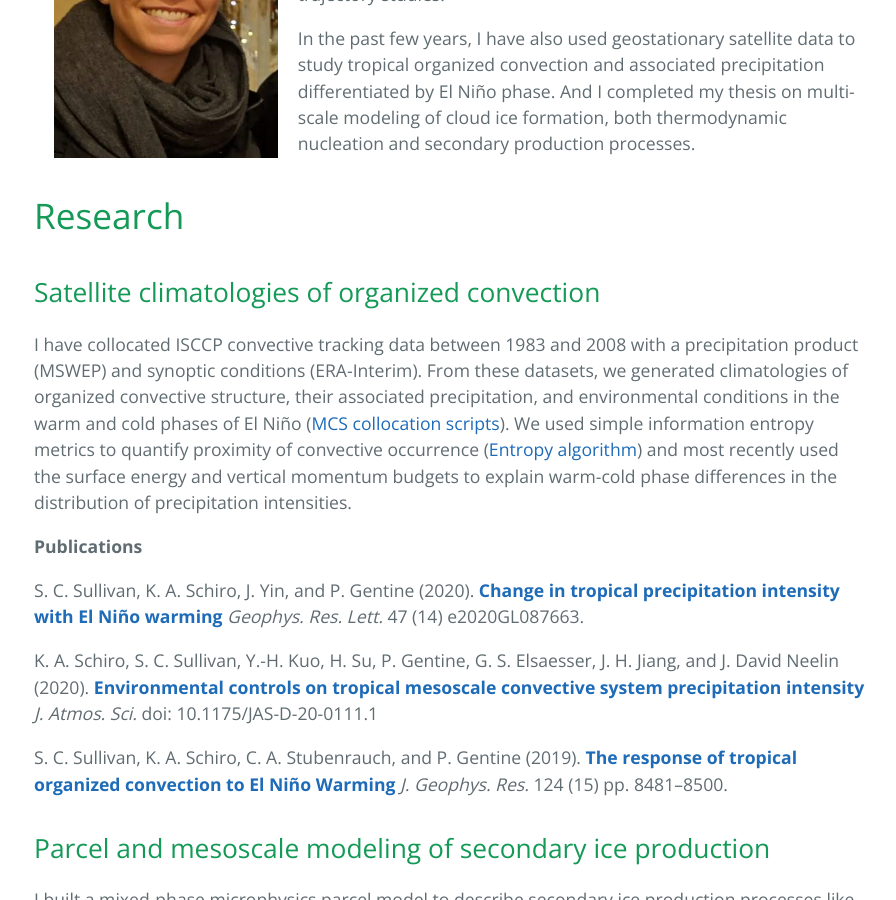
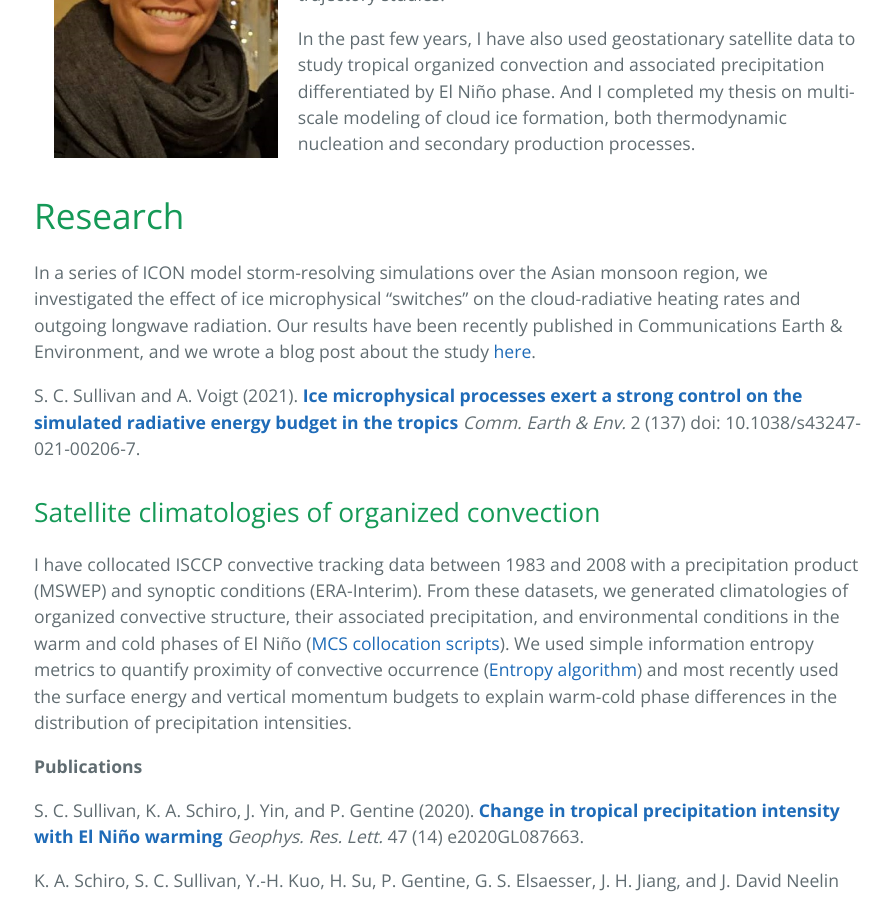
Before and after one commit to sylviasullivan/sylviasullivan.github.io, a Jekyll site: the page built from index.md, in a window 1280 px wide and 900 px high, scrolled down 557 px. Shown: the whole window, without its empty margins (190-1086 px from the left). Built offline with Jekyll 4.4.1, drawn with Linux system fonts in a browser that asks for light colours; some of the changed text lies outside the part shown.

Commit message:
Comms E&E added to index.md

```diff
--- a/index.md
+++ b/index.md
@@ -16,6 +16,10 @@ production processes.
 
 
 # Research
+
+In a series of ICON model storm-resolving simulations over the Asian monsoon region, we investigated the effect of ice microphysical "switches" on the cloud-radiative heating rates and outgoing longwave radiation. Our results have been recently published in Communications Earth & Environment, and we wrote a blog post about the study [here](https://sustainabilitycommunity.springernature.com/posts/how-ice-crystals-heat-the-atmosphere?channel_id=behind-the-paper).
+
+S. C. Sullivan and A. Voigt (2021). **[Ice microphysical processes exert a strong control on the simulated radiative energy budget in the tropics](https://www.nature.com/articles/s43247-021-00206-7#MOESM1)** *Comm. Earth & Env.* 2 (137) doi: 10.1038/s43247-021-00206-7.
 
 ## Satellite climatologies of organized convection
 
@@ -51,7 +55,7 @@ Computationally efficient sensitivity and attribution analyses can be performed
 
 **Publications**
 
-S. Bacer, S. Sullivan, H. Tost, J. Lelieveld, and A. Pozzer (2020). **[Cold cloud microphysical process rates in a global chemistry-climate model](https://www.atmos-chem-phys-discuss.net/acp-2020-365/acp-2020-365.pdf)** *Atmos. Chem. Phys. Disc.* [Under revision]
+S. Bacer, S. Sullivan, H. Tost, J. Lelieveld, and A. Pozzer (2021). **[Cold cloud microphysical process rates in a global chemistry-climate model](https://acp.copernicus.org/articles/21/1485/2021/acp-21-1485-2021.pdf)** *Atmos. Chem. Phys.* 21 pp. 1485–1505.
 
 S. Bacer, S. Sullivan, V. A. Karydis, D. Barahona, A. Nenes, H. Tost, A. P. Tsimpidi, J. Lelieveld, and A. Pozzer (2018). **[Implementation of a comprehensive ice crystal formation parameterization into the EMAC model](https://www.geosci-model-dev.net/11/4021/2018/)** *Geosci. Model Devel.* 11 pp. 4021--4041.
 
```
